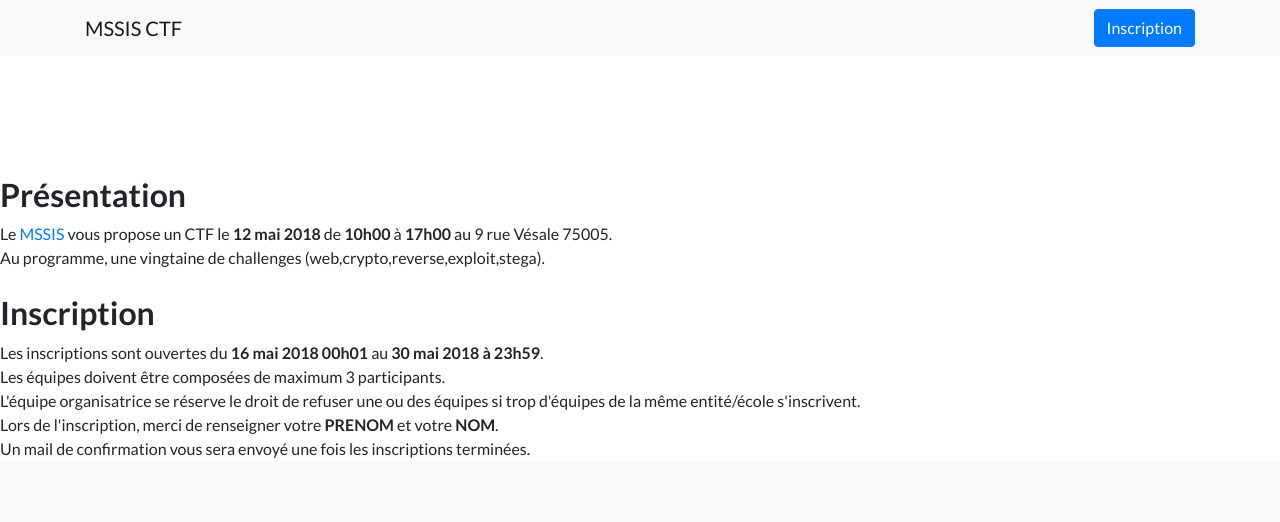
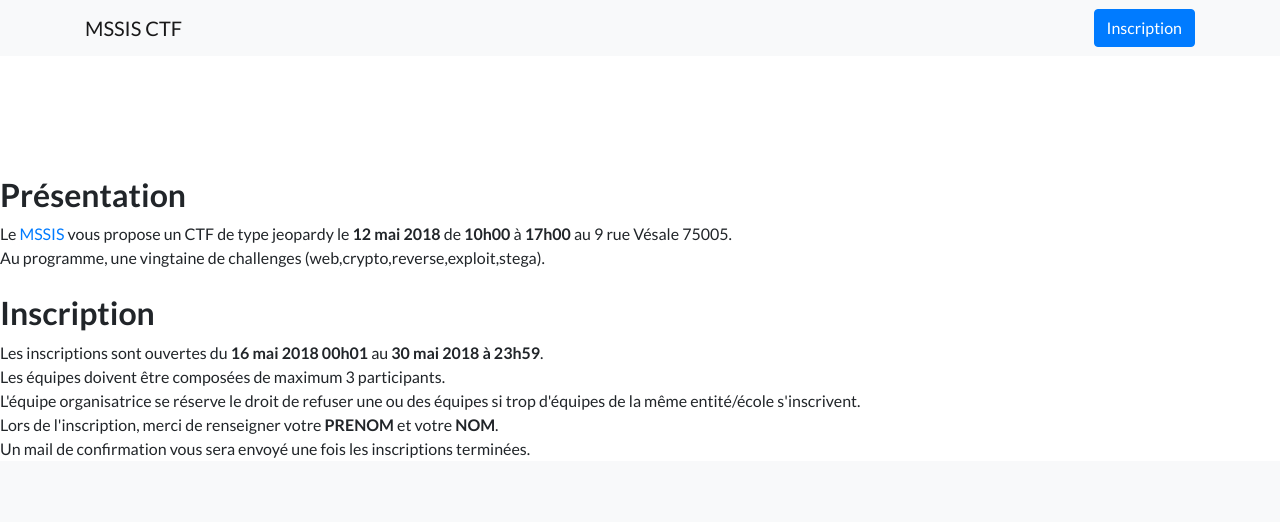
Before and after one commit to mssis-ctf/mssis-ctf.github.io, a website: page index.html in a window 1280 px wide. Shown: the top 522 px of the page. Drawn offline with Linux system fonts and the light colour scheme.

Commit message:
add jeopardy

```diff
--- a/index.html
+++ b/index.html
@@ -103,7 +103,7 @@
 
 
   <h2>Présentation</h2>
-  Le <a href="https://www.esiea.fr/mastere-specialise-securite-informatique/">MSSIS</a> vous propose un CTF le <strong>12 mai 2018</strong> de <strong>10h00</strong> à <strong>17h00</strong> au 9 rue Vésale 75005.<br>
+  Le <a href="https://www.esiea.fr/mastere-specialise-securite-informatique/">MSSIS</a> vous propose un CTF de type jeopardy le <strong>12 mai 2018</strong> de <strong>10h00</strong> à <strong>17h00</strong> au 9 rue Vésale 75005.<br>
   Au programme, une vingtaine de challenges (web,crypto,reverse,exploit,stega).
 
 <br><br>
```
